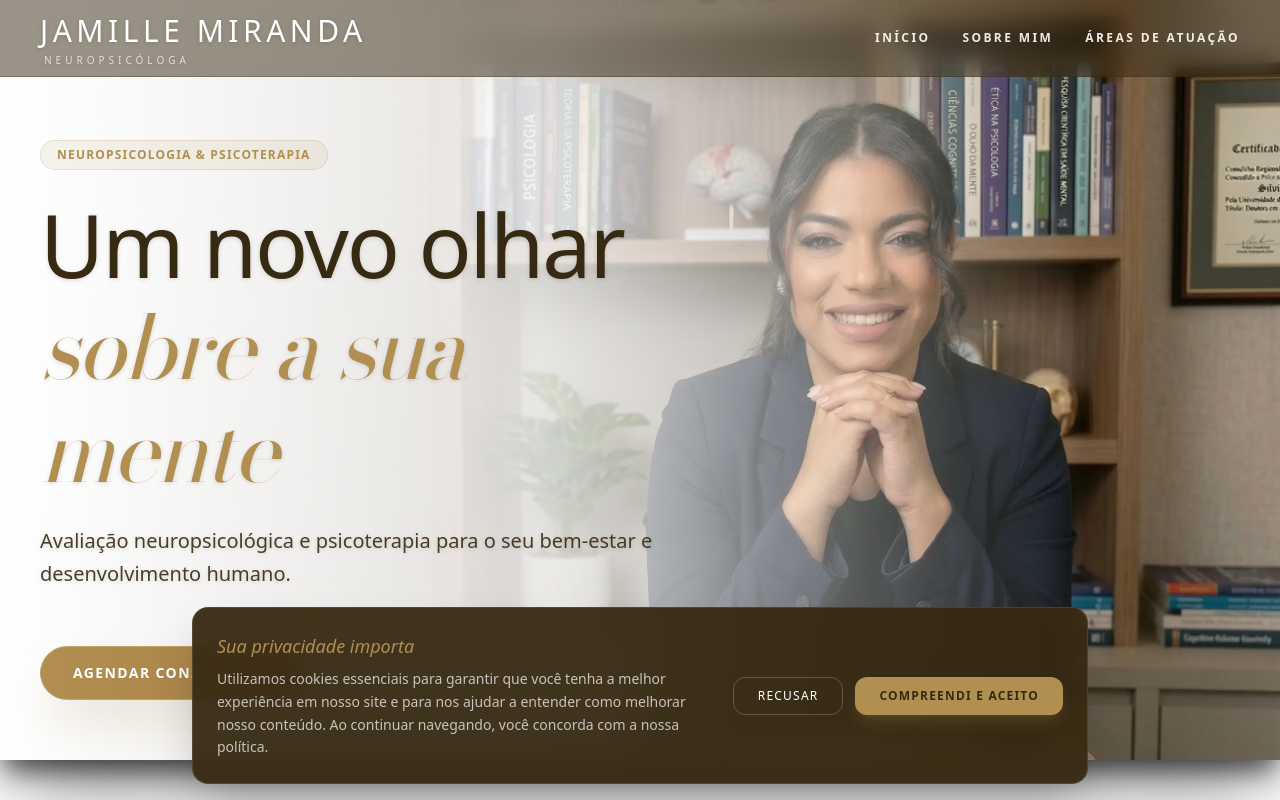
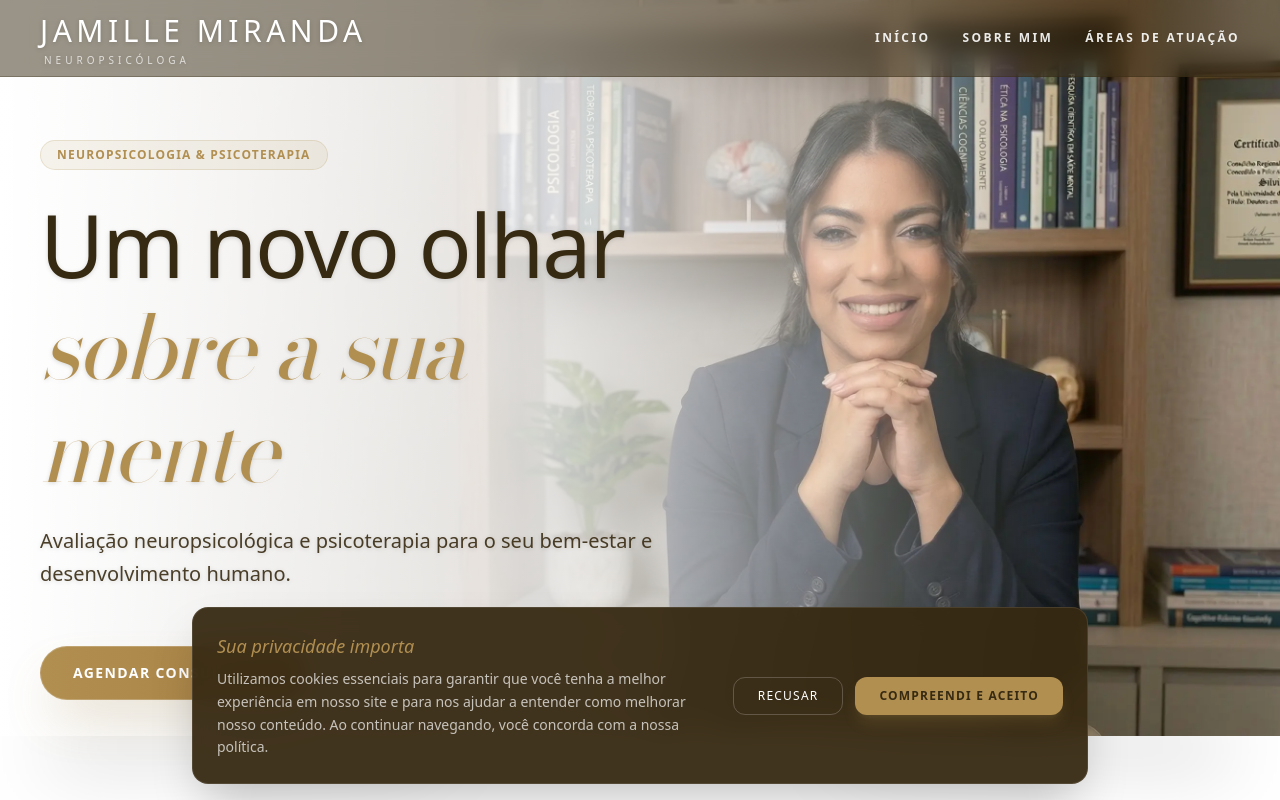
Before and after one commit to Orlando-GF/jamillemiranda, a Next.js app: page / in a window 1280 px wide. Shown: the top 800 px of the page. Built offline with nearby package versions, Linux system fonts and the light colour scheme.

Commit message:
style(hero): substitui sombra global por efeito de cantos elevados (lifted corners) ultra-suave

```diff
--- a/src/components/Hero.tsx
+++ b/src/components/Hero.tsx
@@ -5,8 +5,12 @@ import { motion } from "framer-motion";
 export default function Hero() {
     return (
         <section id="inicio" className="relative w-full min-h-[90dvh] md:min-h-[95dvh] flex flex-col justify-start md:justify-center overflow-visible mb-16 md:mb-24">
+            {/* Sombras de Canto (Lifted Corners Effect) - Suaves e concentradas nas laterais */}
+            <div className="absolute bottom-2 left-[4%] w-[30%] h-6 bg-black/25 blur-2xl -rotate-3 z-0" />
+            <div className="absolute bottom-2 right-[4%] w-[30%] h-6 bg-black/25 blur-2xl rotate-3 z-0" />
+
             {/* Background Image Layer (The Floating Card - Straight Edges) */}
-            <div className="absolute inset-0 z-0 overflow-hidden shadow-[0_40px_80px_-15px_rgba(0,0,0,0.45),0_15px_25px_-5px_rgba(0,0,0,0.65)] bg-background">
+            <div className="absolute inset-x-0 top-0 bottom-6 z-10 overflow-hidden bg-background">
                 <div
                     className="absolute inset-0 bg-cover bg-[position:65%_top] sm:bg-[position:75%_top] md:bg-[position:80%_top] lg:bg-[position:90%_top] xl:bg-right-top bg-no-repeat bg-[url('/img/hero_mobile.webp')] lg:bg-[url('/img/hero.webp')]"
                     aria-hidden="true"
```
